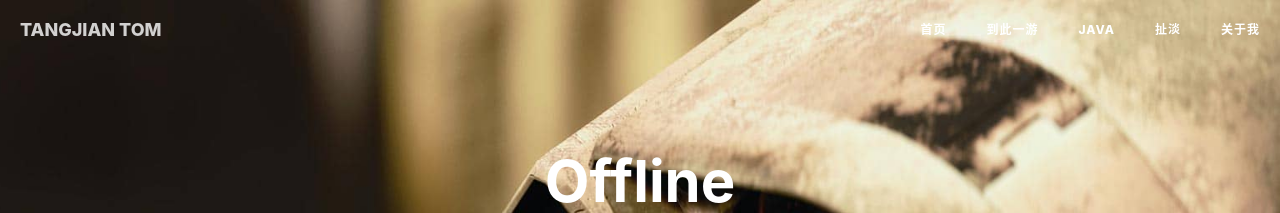
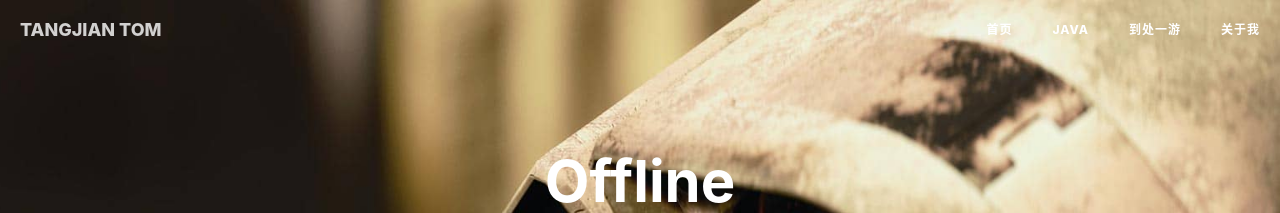
Before and after one commit to tangjian9015/tangjian9015.github.io, a Jekyll site: the page built from offline.html, in a window 1280 px wide. Shown: the top 213 px of the page. Built offline with Jekyll 4.4.1, drawn with Linux system fonts in a browser that asks for light colours; nearby versions of some CDN libraries; comment, search, counter and statistics services are not loaded.

Commit message:
初始化提交

```diff
--- a/_includes/nav.html
+++ b/_includes/nav.html
@@ -23,14 +23,13 @@
                     <li>
                         <a href="{{ site.baseurl }}/">首页</a>
                     </li>
+
                     <li>
-                        <a href="{{ site.baseurl }}/visit/">到此一游</a>
+                        <a href="{{ site.baseurl }}/archive/">JAVA</a>
                     </li>
+
                     <li>
-                        <a href="{{ site.baseurl }}/archive/">Java</a>
-                    </li>
-                    <li>
-                        <a href="{{ site.baseurl }}/chedan/">扯淡</a>
+                        <a href="{{ site.baseurl }}/visit/">到处一游</a>
                     </li>
                     <li>
                         <a href="{{ site.baseurl }}/about/">关于我</a>
```
Also changed, not shown: visit/README.md (added, +6 -0 lines), visit/assets/shouqianma.jpg (renamed from img/shouqianma.jpg).
